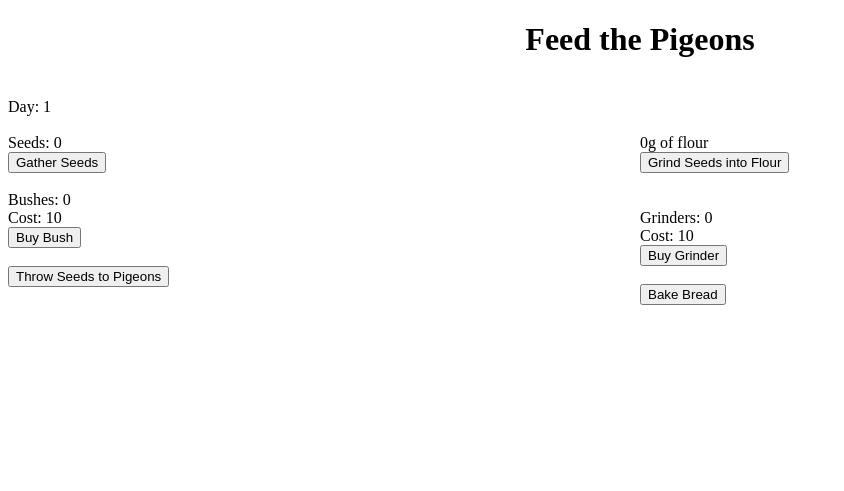
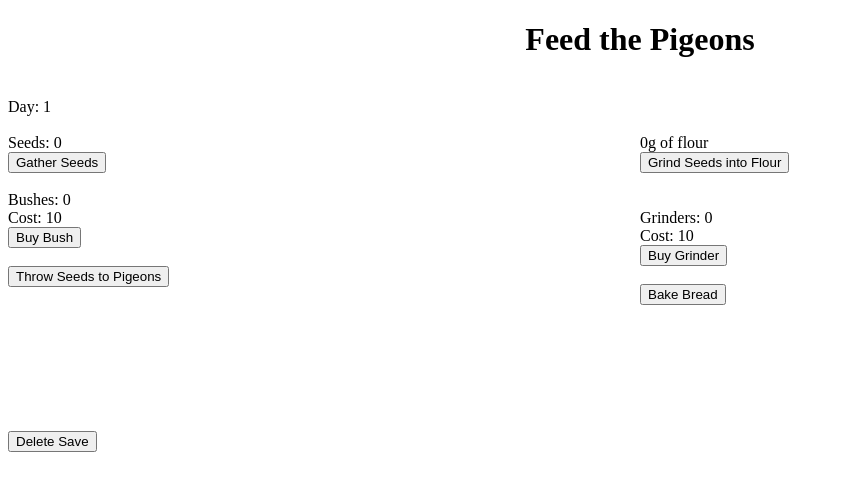
Before and after one commit to HoboZeke/hobozeke.github.io, a Jekyll site: the page incremental/index.html, which Jekyll copies as it is, in a window 1280 px wide. Shown: the top 491 px of the page, without its empty margins (0-844 px from the left). Built offline with Jekyll 4.4.1, drawn with Linux system fonts in a browser that asks for light colours.

Commit message:
Update index.html

```diff
--- a/incremental/index.html
+++ b/incremental/index.html
@@ -12,6 +12,7 @@
     <span id="story"></span> </br>
    </body>
   </div>
+
   <div id="column1">
 <body>
  <body onload="setup()">
@@ -29,10 +30,11 @@
   <span id="pigeons"></span> <br/>
   <span id="fatPigeons"></span> <br/>
   <span id="oldFatPigeons"></span> <br/>
-  <br/>
-
+  </br></br></br></br></br>
+<button onClick = "DeleteSave()">Delete Save</button>
   <script type="text/javascript" src="main.js"></script>
 </body>
+
   </div>
   <div id="column2">
    <body>
```
